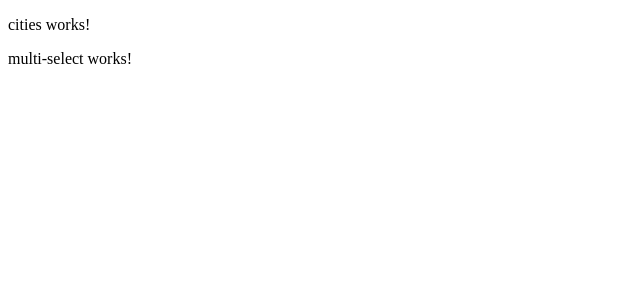
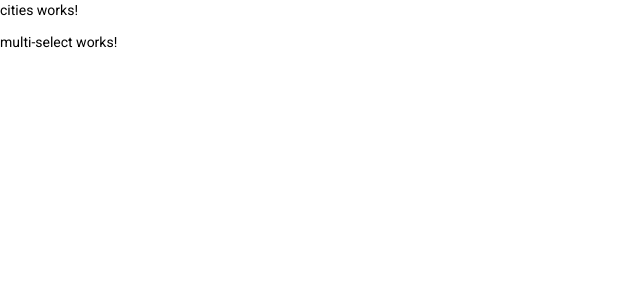
Before and after one commit to YellowGD/cities-picker, an Angular app: page /cities in a window 1280 px wide. Shown: the top 300 px of the page, without its empty margins (0-640 px from the left). Built offline with nearby package versions, Linux system fonts and the light colour scheme; no server answers.

Commit message:
Implementation of Angular Material

```diff
--- a/angular.json
+++ b/angular.json
@@ -34,6 +34,7 @@
               "src/assets"
             ],
             "styles": [
+              "./node_modules/@angular/material/prebuilt-themes/indigo-pink.css",
               "src/styles.scss"
             ],
             "scripts": []
@@ -97,6 +98,7 @@
               "src/assets"
             ],
             "styles": [
+              "./node_modules/@angular/material/prebuilt-themes/indigo-pink.css",
               "src/styles.scss"
             ],
             "scripts": []
--- a/package.json
+++ b/package.json
@@ -12,10 +12,12 @@
   "private": true,
   "dependencies": {
     "@angular/animations": "~11.2.13",
+    "@angular/cdk": "^11.2.13",
     "@angular/common": "~11.2.13",
     "@angular/compiler": "~11.2.13",
     "@angular/core": "~11.2.13",
     "@angular/forms": "~11.2.13",
+    "@angular/material": "^11.2.13",
     "@angular/platform-browser": "~11.2.13",
     "@angular/platform-browser-dynamic": "~11.2.13",
     "@angular/router": "~11.2.13",
--- a/src/app/app.module.ts
+++ b/src/app/app.module.ts
@@ -1,5 +1,6 @@
 import { NgModule } from '@angular/core';
 import { BrowserModule } from '@angular/platform-browser';
+import { BrowserAnimationsModule } from '@angular/platform-browser/animations';
 
 import { AppRoutingModule } from 'src/app/app-routing.module';
 import { SharedModule } from 'src/app/shared/shared.module';
@@ -13,6 +14,7 @@
   ],
   imports: [
     BrowserModule,
+    BrowserAnimationsModule,
     AppRoutingModule,
     SharedModule,
     PagesModule
--- a/src/index.html
+++ b/src/index.html
@@ -2,12 +2,15 @@
 <html lang="en">
 <head>
   <meta charset="utf-8">
-  <title>CitiesPicker</title>
+  <title>Cities Picker</title>
   <base href="/">
   <meta name="viewport" content="width=device-width, initial-scale=1">
   <link rel="icon" type="image/x-icon" href="favicon.ico">
+  <link rel="preconnect" href="https://fonts.gstatic.com">
+  <link href="https://fonts.googleapis.com/css2?family=Roboto:wght@300;400;500&display=swap" rel="stylesheet">
+  <link href="https://fonts.googleapis.com/icon?family=Material+Icons" rel="stylesheet">
 </head>
-<body>
+<body class="mat-typography">
   <app-root></app-root>
 </body>
 </html>
--- a/src/styles.scss
+++ b/src/styles.scss
@@ -1 +1,4 @@
 /* You can add global styles to this file, and also import other style files */
+
+html, body { height: 100%; }
+body { margin: 0; font-family: Roboto, "Helvetica Neue", sans-serif; }
```
Also changed, not shown: 1 other file (tests, documents, lock files or other folders).
